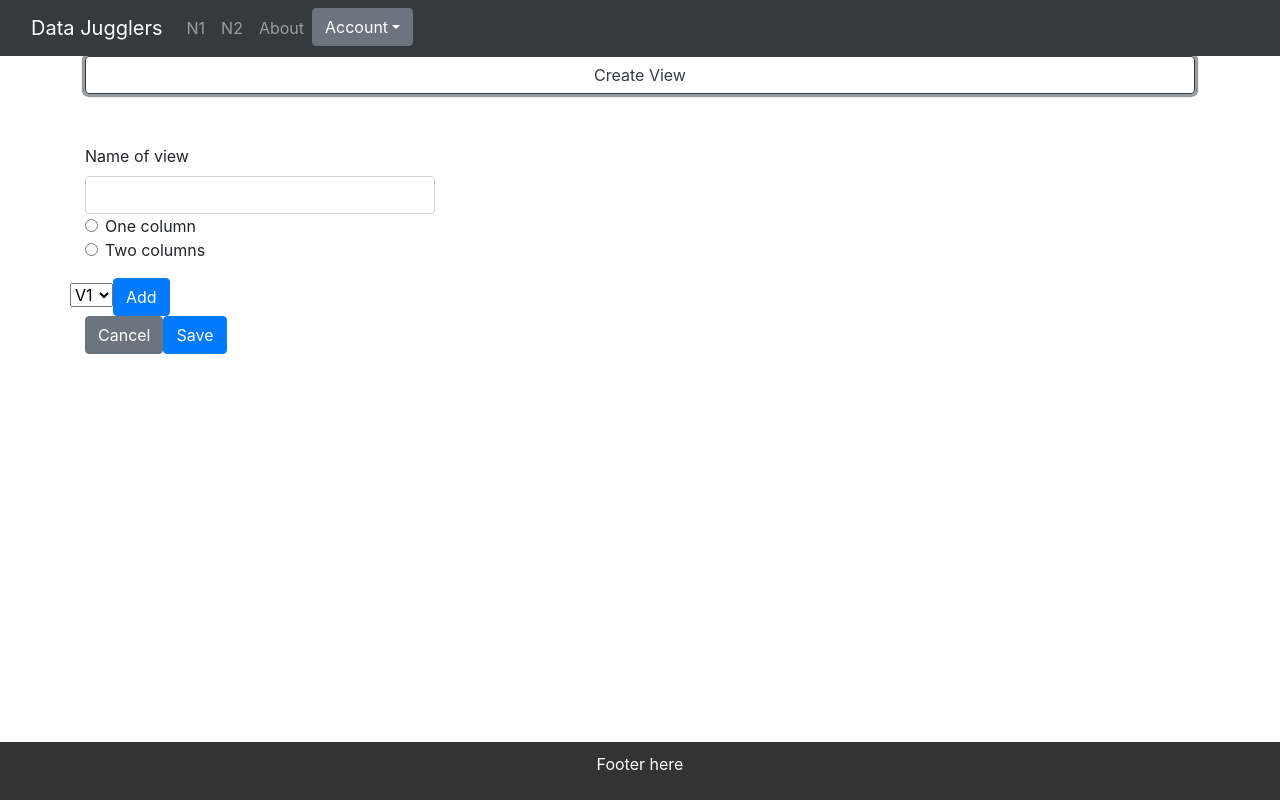
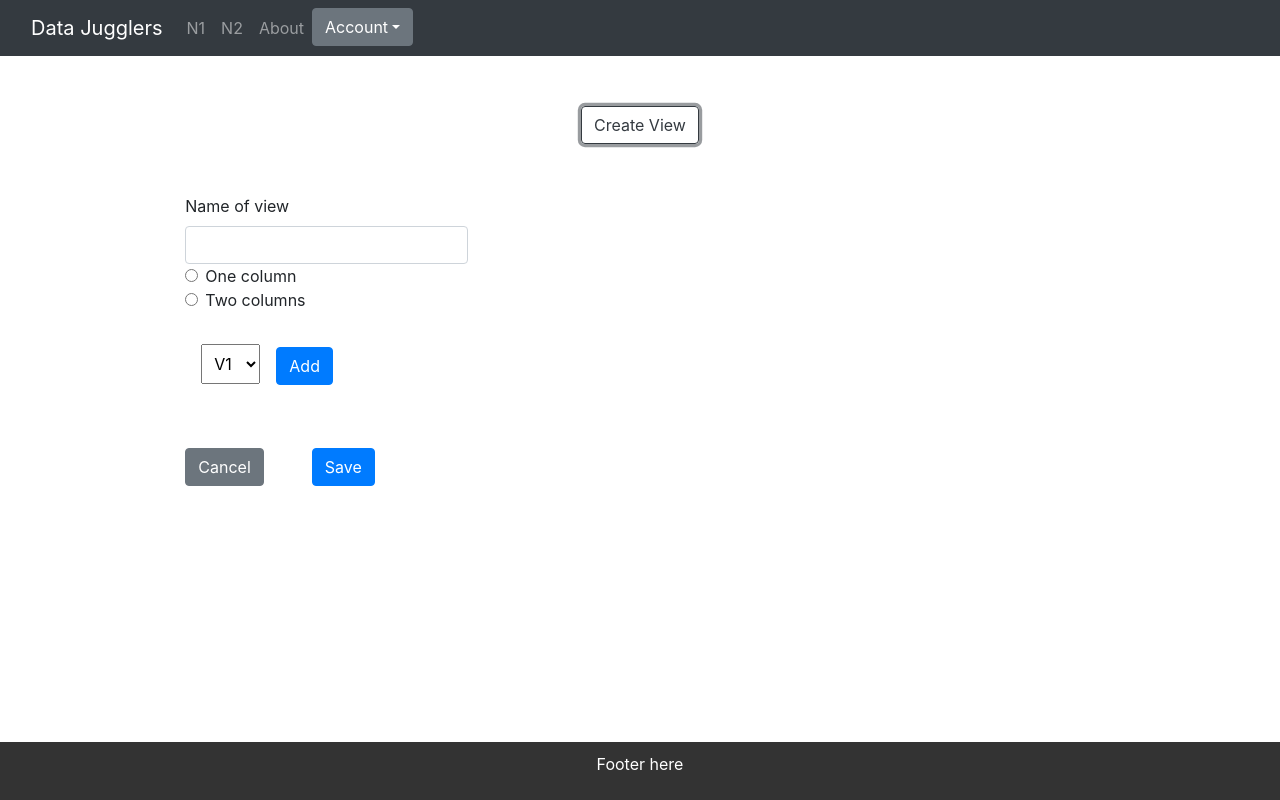
Before and after one commit to Data-Jugglers/React-Frontend, a React (Create React App) app: page /N3 in a window 1280 px wide. Both pictures are taken after a click on the button "Create View". Built offline with nearby package versions, Linux system fonts and the light colour scheme.

Commit message:
Prettyfied form

```diff
--- a/src/pages/N3.js
+++ b/src/pages/N3.js
@@ -1,5 +1,6 @@
 import React from "react";
 import { useState } from "react";
+import "../styles/personalView.css";
 
 export default function N3() {
   const [openForm, setOpenForm] = useState(false);
@@ -102,11 +103,12 @@ export default function N3() {
       // send JSON to backend where a access url will be created for it
       // Whole JSON will be stored in Personal View Database
     }
-    // window.location.reload();
+    window.location.reload();
   };
 
   return (
-    <>
+    <div className="personalView">
+      <div className="addView">
         <button
           type="button"
           className="btn btn-outline-dark"
@@ -152,10 +154,10 @@ export default function N3() {
                   <label className="form-check-label">Two columns</label>
                 </div>
               </div>
-            <div>
+              <div className="col-12">
                 {oneColumn ? (
                   <div>
-                  <select className="form-select">
+                    <select className="form-select row-12 m-3 p-2">
                       <option value="V1">V1</option>
                       <option value="V3">V3</option>
                       <option value="V4">V4</option>
@@ -177,7 +179,7 @@ export default function N3() {
                 ) : (
                   <div>
                     <div>
-                    <select className="form-select">
+                      <select className="form-select row-12 m-3 p-2">
                         <option value="V1">V1</option>
                         <option value="V3">V3</option>
                         <option value="V4">V4</option>
@@ -191,11 +193,11 @@ export default function N3() {
                         onClick={(e) => addView(e)}
                         type="button"
                         id="menuOne"
-                      className="btn btn-primary"
+                        className="btn btn-primary mr-4"
                       >
                         Add
                       </button>
-                    <select className="form-select">
+                      <select className="form-select row-12 m-3 p-2">
                         <option value="V1">V1</option>
                         <option value="V3">V3</option>
                         <option value="V4">V4</option>
@@ -217,7 +219,7 @@ export default function N3() {
                   </div>
                 )}
               </div>
-            <div>
+              <div className="form-check mr-5 mb-5">
                 <ul className="list-group">
                   {firstColumn.length > 0 ? (
                     firstColumn.map((item) => (
@@ -233,7 +235,7 @@ export default function N3() {
                   )}
                 </ul>
               </div>
-            <div>
+              <div className="form-check">
                 <ul className="list-group">
                   {secondColumn.length > 0 ? (
                     secondColumn.map((item) => (
@@ -251,13 +253,17 @@ export default function N3() {
               </div>
               <div className="col-12">
                 <button
-                className="btn btn-secondary"
+                  className="btn btn-secondary mr-5"
                   type="button"
                   onClick={cancel}
                 >
                   Cancel
                 </button>
-              <button className="btn btn-primary" type="button" onClick={save}>
+                <button
+                  className="btn btn-primary"
+                  type="button"
+                  onClick={save}
+                >
                   Save
                 </button>
               </div>
@@ -266,6 +272,7 @@ export default function N3() {
             <p></p>
           )}
         </div>
-    </>
+      </div>
+    </div>
   );
 }
--- /dev/null
+++ b/src/styles/personalView.css
@@ -0,0 +1,15 @@
+.personalView {
+  display: flex;
+  justify-content: center;
+  align-items: center;
+  flex-direction: column;
+  gap: 100px;
+}
+
+.addView {
+  display: flex;
+  flex-direction: column;
+  align-items: center;
+  gap: 50px;
+  margin-top: 50px;
+}
```
Lines whose indentation alone changed are shown as unchanged.
